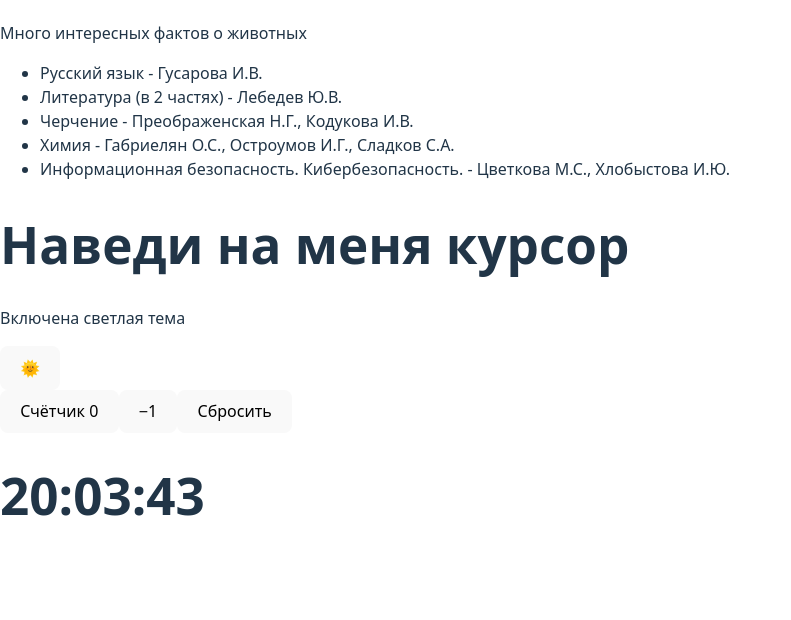
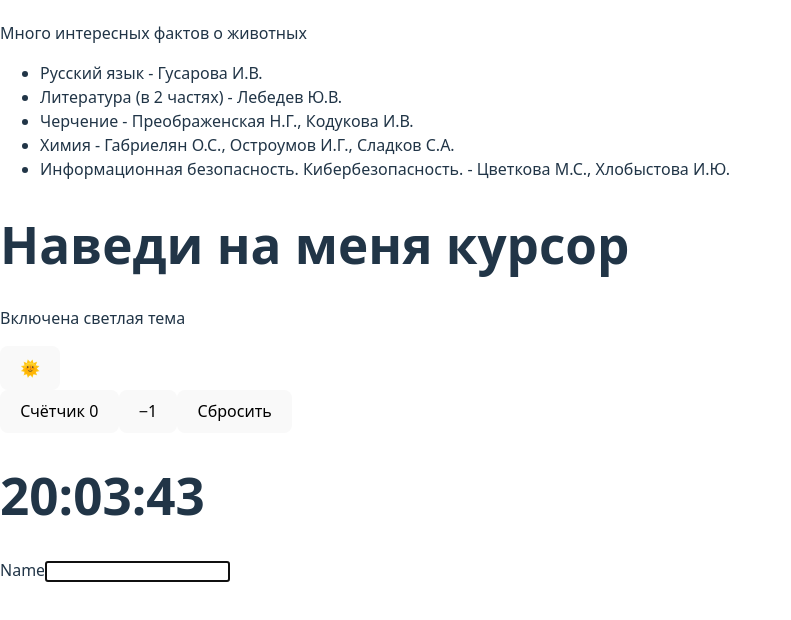
Before and after one commit to YaroslavaSabitova/myTestReact, a React (Vite) app: page / in a window 1280 px wide. Shown: the part 1107-1727 px from the top of the page, without its empty margins (0-791 px from the left). Built offline with nearby package versions, Linux system fonts and the light colour scheme.

Commit message:
hook useRef - autofocus

```diff
--- a/src/app/components/useEffect-onlineTime.tsx
+++ b/src/app/components/useEffect-onlineTime.tsx
@@ -5,6 +5,8 @@ import { useEffect, useState, ReactElement } from 'react';
 
 export const Time = (): ReactElement => {
   // Состояние time со значением new Date() — хранит «снимок» текущего времени.
+  // Начальное состояние компонента и функция для изменения состояния
+  // [текущееЗначение, функцияЧтобыЕгоИзменить] = вызов хука с начальным значением
   const [time, setTime] = useState(new Date());
 
   // useEffect с [] — запускает таймер один раз при появлении компонента.
@@ -15,7 +17,8 @@ export const Time = (): ReactElement => {
     }, 1000);
 
     return () => {
-      // очистка таймера при размонтировании
+      // очистка таймера при размонтировании,
+      // чтобы таймер не висел в памяти
       clearInterval(timerId);
     };
 
--- /dev/null
+++ b/src/app/components/useRef-autofocus.tsx
@@ -0,0 +1,32 @@
+// позволяет компоненту взаимодействовать с DOM-элементами или запоминать данные, изменение которых ему не требуется отслеживать
+
+// возвращает объект с одним свойством .current
+// current живёт между рендерами — как и состояние из useState, и
+// не вызывает перерисовку при изменении — в этом главное отличие от useState.
+
+// useRef — точечный инструмент для двух задач: ссылки на DOM и хранения «служебных» значений между рендерами.
+
+import { useRef, useEffect } from 'react';
+
+//  автофокус - фокус ввода на поле ввода при отображении компонента
+
+export const TextInput = () => {
+  // <HTMLInputElement | null> — тип: либо HTMLInputElement (когда элемент уже отрисован), либо null (до первого рендера).
+  // null — начальное значение. DOM-узла ещё нет, потому что рендер ещё не произошёл.
+
+  const inputRef = useRef<HTMLInputElement | null>(null);
+
+  useEffect(() => {
+    // вызываем метод focus() у DOM-элемента
+    inputRef.current?.focus();
+  }, []);
+
+  return (
+    <div>
+      <label htmlFor='name'>Name</label>
+
+      {/* когда <input> появится в DOM, ссылка на него будет в inputRef.current */}
+      <input id='name' ref={inputRef} />
+    </div>
+  );
+};
--- a/src/app/index.tsx
+++ b/src/app/index.tsx
@@ -4,6 +4,7 @@ import { Card, CardTitle, CardBody } from './components/Card';
 import { Title } from './components/MouseEnter';
 import Recipe from './components/Recipe';
 import { Time } from './components/useEffect-onlineTime';
+import { TextInput } from './components/useRef-autofocus';
 import { BtnCounter } from './components/useState-counter';
 import { ThemeToggle } from './components/useState-theme';
 import Welcome from './components/Welcome';
@@ -50,6 +51,8 @@ export const App = (): ReactElement => {
       <BtnCounter />
 
       <Time />
+
+      <TextInput />
     </>
   );
 };
```
